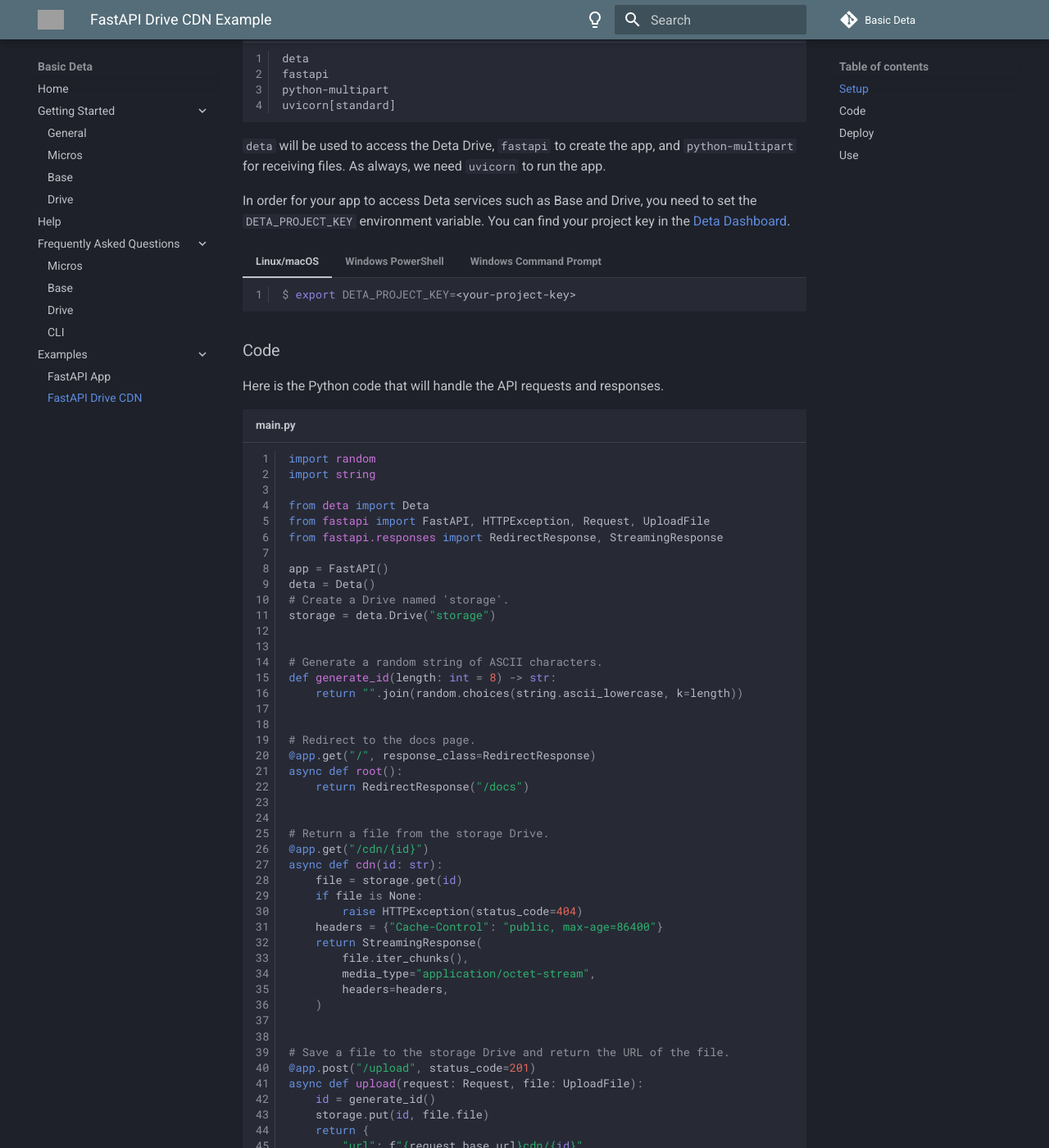
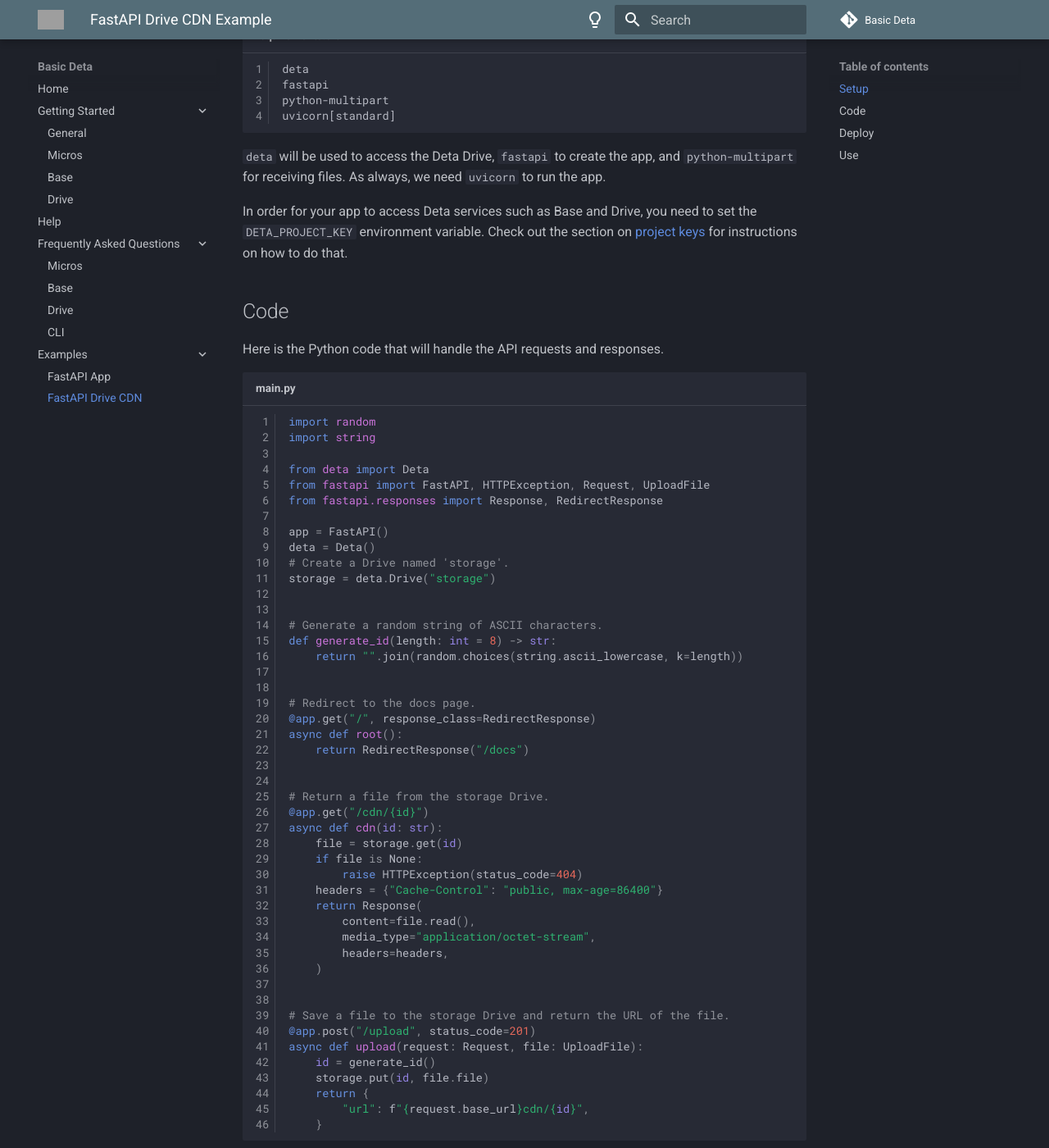
Before and after one commit to neobrains/deta-community, an MkDocs documentation site: the page built from docs/examples/fastapi-drive-cdn.md, in a window 1280 px wide and 1400 px high, scrolled down 386 px. Shown: the whole window at 82% size. Built offline with MkDocs 1.6.1 and Material for MkDocs 9.7.7, drawn with Linux system fonts in a browser that asks for light colours; comment, search, counter and statistics services are not loaded; some of the changed text lies outside the part shown; grey boxes are pictures that could not be loaded.

Commit message:
Update fastapi-drive-cdn example

````diff
--- a/docs/code/example_fastapi_drive_cdn/main.py
+++ b/docs/code/example_fastapi_drive_cdn/main.py
@@ -3,7 +3,7 @@
 
 from deta import Deta
 from fastapi import FastAPI, HTTPException, Request, UploadFile
-from fastapi.responses import RedirectResponse, StreamingResponse
+from fastapi.responses import Response, RedirectResponse
 
 app = FastAPI()
 deta = Deta()
@@ -29,8 +29,8 @@
     if file is None:
         raise HTTPException(status_code=404)
     headers = {"Cache-Control": "public, max-age=86400"}
-    return StreamingResponse(
-        file.iter_chunks(),
+    return Response(
+        content=file.read(),
         media_type="application/octet-stream",
         headers=headers,
     )
--- a/docs/examples/fastapi-drive-cdn.md
+++ b/docs/examples/fastapi-drive-cdn.md
@@ -7,7 +7,7 @@
 # FastAPI Drive CDN Example
 This tutorial will show you how to create a simple bare-bones CDN using a Deta Drive and a Micro.
 
-### Setup
+## Setup
 We'll start by installing the necessary packages.
 ```txt title="requirements.txt"
 deta
@@ -18,24 +18,10 @@
 
 `deta` will be used to access the Deta Drive, `fastapi` to create the app, and `python-multipart` for receiving files. As always, we need `uvicorn` to run the app.
 
-In order for your app to access Deta services such as Base and Drive, you need to set the `DETA_PROJECT_KEY` environment variable. You can find your project key in the [Deta Dashboard](https://web.deta.sh).
+In order for your app to access Deta services such as Base and Drive, you need to set the `DETA_PROJECT_KEY` environment variable.
+Check out the section on [project keys](/getting-started/general#project-keys) for instructions on how to do that.
 
-=== "Linux/macOS"
-    ```console
-    $ export DETA_PROJECT_KEY=<your-project-key>
-    ```
-
-=== "Windows PowerShell"
-    ```powershell
-    > $env:DETA_PROJECT_KEY=<your-project-key>
-    ```
-
-=== "Windows Command Prompt"
-    ```shell
-    > set DETA_PROJECT_KEY=<your-project-key>
-    ```
-
-### Code
+## Code
 Here is the Python code that will handle the API requests and responses.
 ```py title="main.py"
 --8<-- "docs/code/example_fastapi_drive_cdn/main.py"
@@ -50,7 +36,7 @@
 
 from deta import Deta
 from fastapi import FastAPI, HTTPException, Request, UploadFile
-from fastapi.responses import RedirectResponse, StreamingResponse
+from fastapi.responses import Response, RedirectResponse
 ```
 
 Next, we create a `FastAPI` app instance and an instance of the `Deta` class.
@@ -91,7 +77,7 @@
 Next, lets add an endpoint to download files from our CDN.
 In this function we first try to get the file from the `storage` Drive.
 If the file is not found (indicated by a `None` value), we respond with a `404` error.
-Finally, we return the file in a [`StreamingResponse`](https://fastapi.tiangolo.com/advanced/custom-response/#streamingresponse)
+Finally, we return the file in a [`Response`](https://fastapi.tiangolo.com/advanced/custom-response/#response)
 and specify the MIME type as `application/octet-stream` to indicate that the file could be any binary data.
 
 A CDN without caching would be inefficient, so we'll add a `Cache-Control` header to the response.
@@ -105,8 +91,8 @@
     if file is None:
         raise HTTPException(status_code=404)
     headers = {"Cache-Control": "public, max-age=86400"}
-    return StreamingResponse(
-        file.iter_chunks(),
+    return Response(
+        content=file.read(),
         media_type="application/octet-stream",
         headers=headers,
     )
@@ -121,7 +107,7 @@
     return RedirectResponse("/docs")
 ```
 
-### Deploy
+## Deploy
 Now we'll create a new Micro and deploy our code to it.
 ```console
 $ deta new --name fastapi-drive-cdn --python
@@ -135,7 +121,7 @@
 !!! info "Fun Fact"
     This exact CDN is used to serve some files for this site, such as the images on the [404 page](/404).
 
-### Use
+## Use
 Now that we have our CDN up and running, let's try it out.
 You can either navigate to the CDN's root path in your browser and use the interactive API documentation to upload a file,
 use a tool like `cURL` or `Postman`, or use the CDN from your own code.
````
